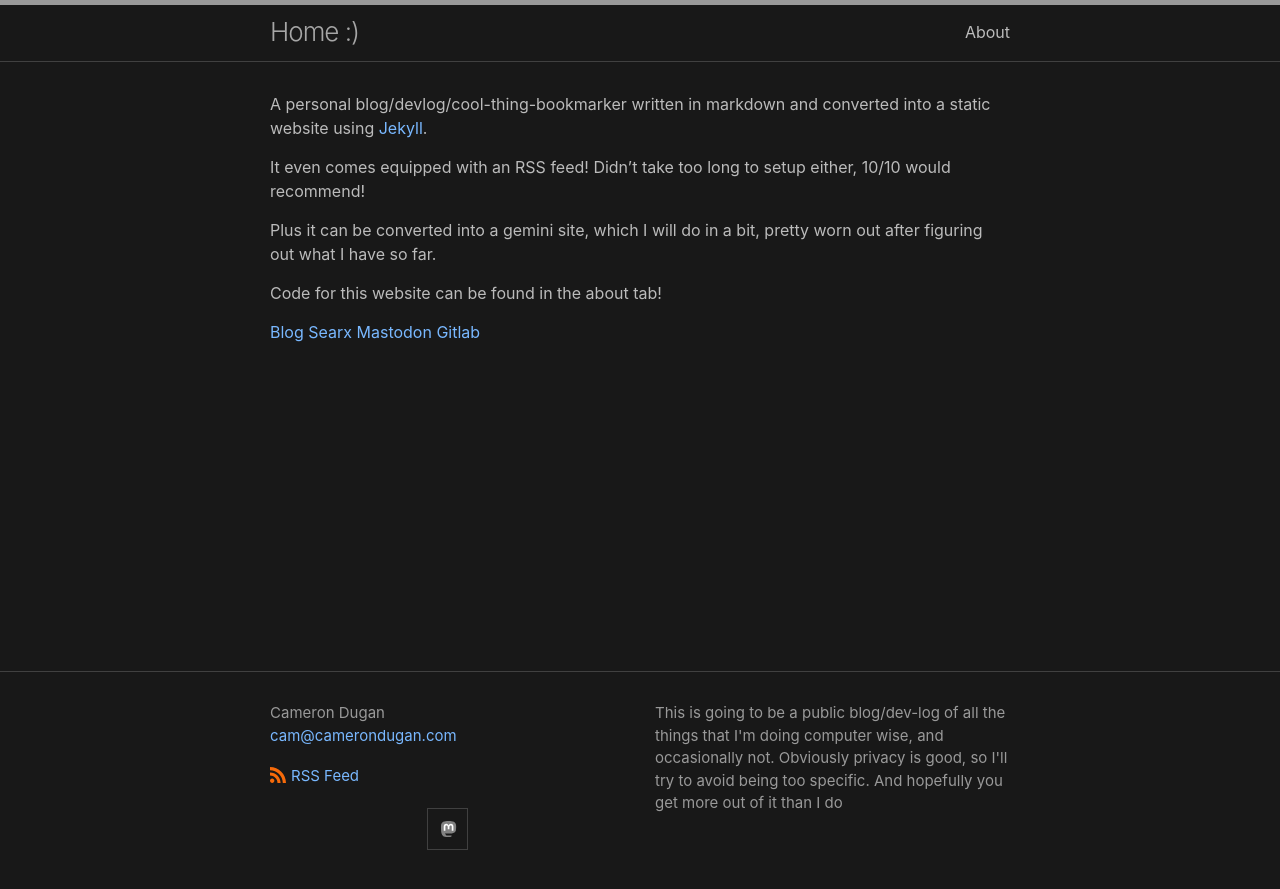
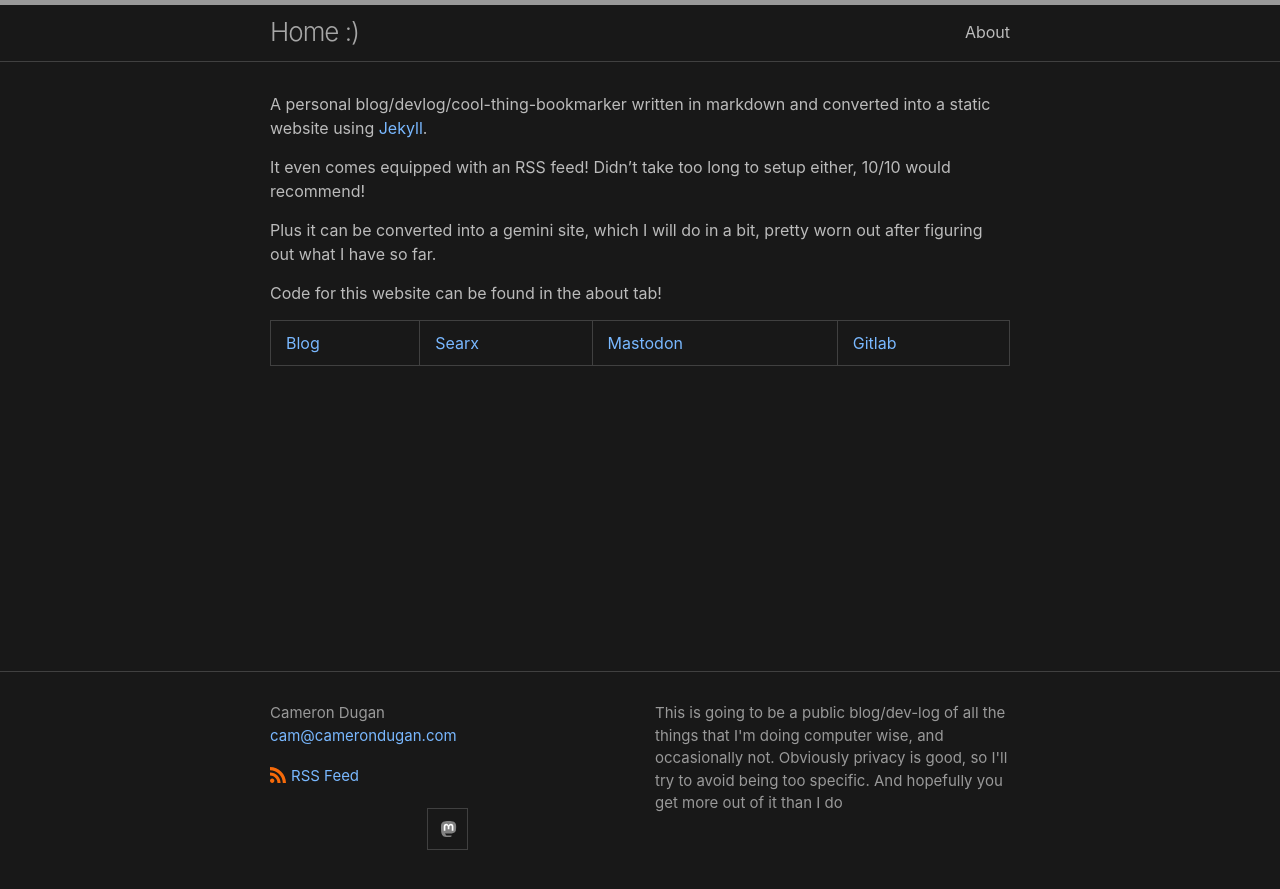
Before and after one commit to camerondugan/camerondugan.com, a Jekyll site: the page built from index.markdown, in a window 1280 px wide. Shown: the top 889 px of the page. Built offline with Jekyll 4.4.1, drawn with Linux system fonts in a browser that asks for light colours.

```diff
--- a/index.markdown
+++ b/index.markdown
@@ -10,7 +10,4 @@ Plus it can be converted into a gemini site, which I will do in a bit, pretty wo
 
 Code for this website can be found in the about tab!
 
-[Blog](https://camerondugan.com/blog)
-[Searx](https://searx.camerondugan.com)
-[Mastodon](https://fosstodon.org/@TheCam)
-[Gitlab](https://gitlab.com/cameron.dugan)
+[Blog](https://camerondugan.com/blog) | [Searx](https://searx.camerondugan.com) | [Mastodon](https://fosstodon.org/@TheCam) | [Gitlab](https://gitlab.com/cameron.dugan)
```
Also changed, not shown: 2 other files.
